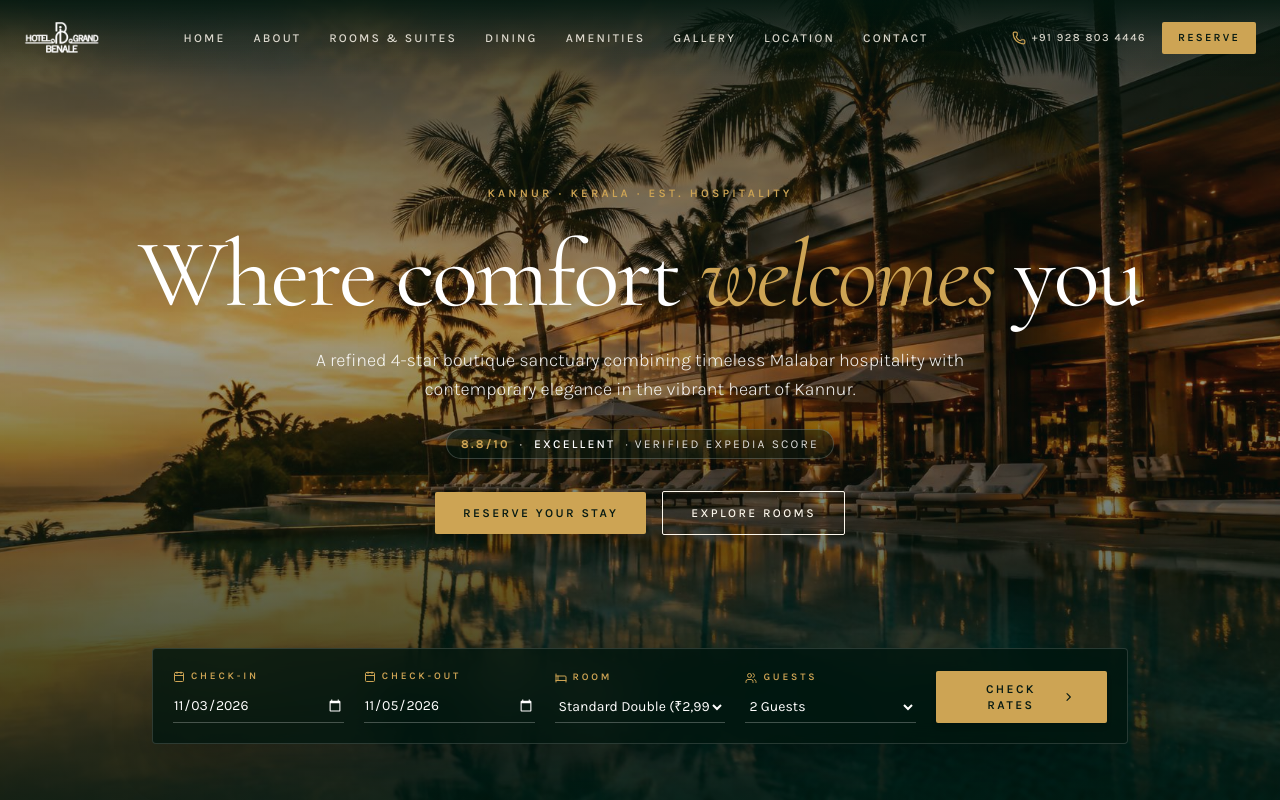
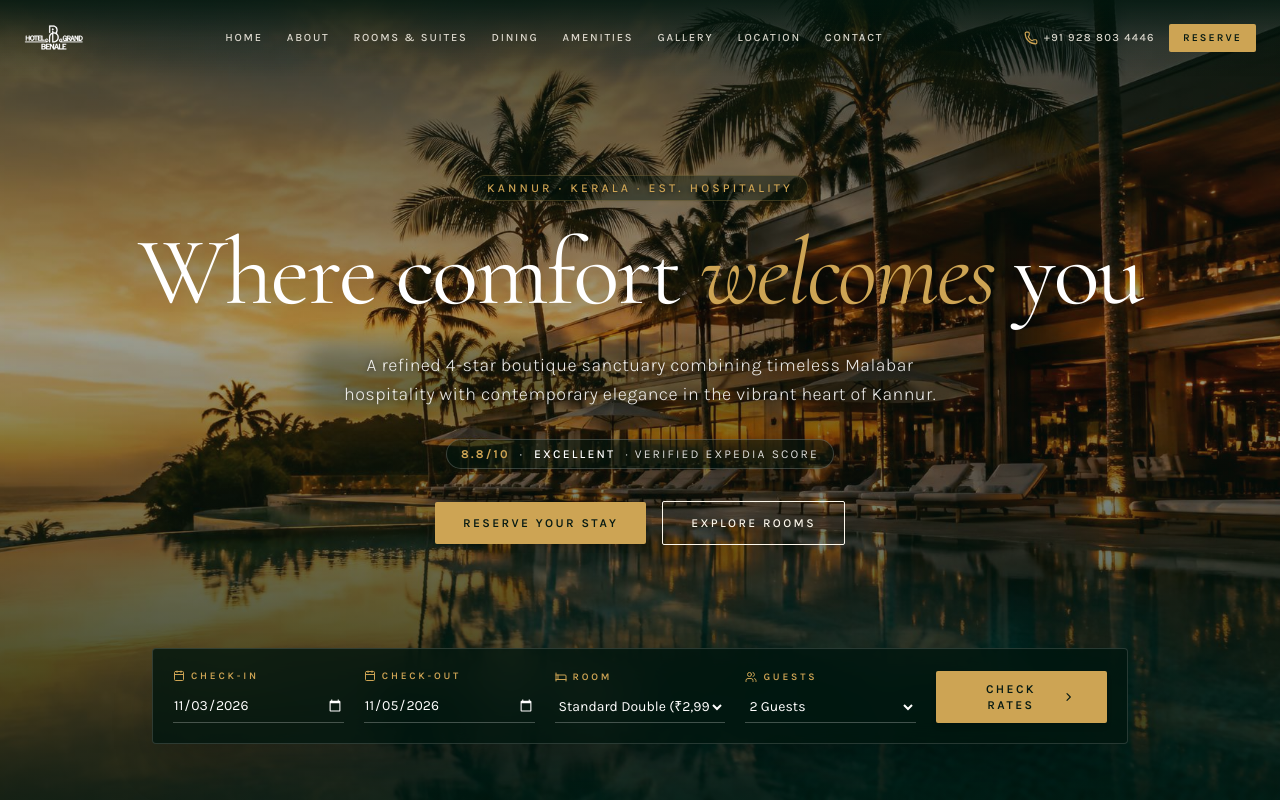
Before and after one commit to did-rukh/Hotel-Website., a React (Vite) app: page / in a window 1280 px wide. Shown: the top 800 px of the page. Built offline with nearby package versions, Linux system fonts and the light colour scheme; a web font is replaced by a local one.

Commit message:
Optimize navbar to compact dimensions and integrate hero eyebrow and bio with ambient contrast

```diff
--- a/src/components/Hero.tsx
+++ b/src/components/Hero.tsx
@@ -42,15 +42,24 @@ export const Hero = ({ onCheckAvailability }: HeroProps) => {
 
       {/* Main Centered Hero Content */}
       <div className="relative z-10 mx-auto w-full max-w-7xl px-4 sm:px-6 my-auto text-center text-ink-foreground animate-rise">
-        <p className="eyebrow tracking-[0.25em] font-semibold">Kannur · Kerala · Est. Hospitality</p>
+        {/* Heritage & Destination Crest */}
+        <div className="inline-flex items-center gap-2 px-3.5 py-1 rounded-full bg-ink/45 backdrop-blur-sm border border-gold/25 shadow-xs">
+          <span className="text-gold text-[10.5px] sm:text-xs font-medium tracking-[0.26em] uppercase drop-shadow-[0_1px_2px_rgba(0,0,0,0.6)]">
+            Kannur · Kerala · Est. Hospitality
+          </span>
+        </div>
 
         <h1 className="mt-3 sm:mt-5 text-4xl sm:text-6xl md:text-7xl lg:text-8xl leading-[1.08] font-display text-white tracking-tight">
           Where comfort <em className="text-gold italic font-normal">welcomes</em> you
         </h1>
 
-        <p className="mt-4 sm:mt-5 max-w-2xl mx-auto text-sm sm:text-base md:text-lg text-white/90 font-light leading-relaxed">
-          {hotelInfo.shortBio}
-        </p>
+        {/* Boutique Sanctuary Bio with Ambient Backing */}
+        <div className="mt-4 sm:mt-5 max-w-2xl mx-auto px-4 py-1.5 relative">
+          <div className="absolute inset-0 bg-ink/30 rounded-2xl blur-md -z-10" />
+          <p className="text-sm sm:text-base md:text-lg text-white/90 font-light leading-relaxed tracking-wide drop-shadow-[0_1px_3px_rgba(0,0,0,0.7)]">
+            {hotelInfo.shortBio}
+          </p>
+        </div>
 
         {/* Rating Pill */}
         <div className="mt-5 sm:mt-6 inline-flex items-center gap-2 sm:gap-2.5 px-3.5 py-1.5 border border-white/20 bg-ink/50 backdrop-blur-md text-[11px] sm:text-xs tracking-[0.18em] uppercase text-white rounded-full shadow-sm">
--- a/src/components/Navbar.tsx
+++ b/src/components/Navbar.tsx
@@ -45,11 +45,13 @@ export const Navbar = ({ onOpenBooking }: NavbarProps) => {
     <>
       <header
         className={`fixed inset-x-0 top-0 z-50 transition-all duration-300 ${
-          scrolled ? 'bg-ink/95 py-2 backdrop-blur-md shadow-sm border-b border-white/5' : 'py-3 sm:py-3.5 bg-gradient-to-b from-ink/80 via-ink/25 to-transparent'
+          scrolled
+            ? 'bg-ink/95 py-1.5 backdrop-blur-md shadow-sm border-b border-white/5'
+            : 'py-2 sm:py-2.5 bg-gradient-to-b from-ink/75 via-ink/20 to-transparent'
         }`}
       >
-        <div className="mx-auto flex max-w-7xl items-center justify-between px-4 sm:px-6 text-ink-foreground">
-          {/* Brand Logo (Compact & elegant) */}
+        <div className="mx-auto flex max-w-7xl h-11 sm:h-13 md:h-14 items-center justify-between px-4 sm:px-6 text-ink-foreground">
+          {/* Brand Logo (Proportionate, compact & clear) */}
           <a
             href="#home"
             className="flex items-center group focus:outline-none"
@@ -60,19 +62,19 @@ export const Navbar = ({ onOpenBooking }: NavbarProps) => {
               alt={hotelInfo.name}
               className={`w-auto object-contain transition-all duration-300 group-hover:opacity-90 ${
                 scrolled
-                  ? 'h-8 sm:h-9 md:h-10'
-                  : 'h-10 sm:h-11 md:h-12'
+                  ? 'h-7 sm:h-8 md:h-8.5'
+                  : 'h-8 sm:h-9 md:h-9.5'
               }`}
             />
           </a>
 
           {/* Desktop Navigation Links */}
-          <nav className="hidden items-center gap-5 xl:gap-7 text-[11px] xl:text-xs uppercase tracking-[0.18em] lg:flex font-medium">
+          <nav className="hidden items-center gap-4 xl:gap-6 text-[11px] uppercase tracking-[0.16em] lg:flex font-medium">
             {navLinks.map((link) => (
               <a
                 key={link.name}
                 href={link.href}
-                className="text-ink-foreground/85 hover:text-gold transition-colors duration-200 py-1"
+                className="text-ink-foreground/85 hover:text-gold transition-colors duration-200 py-0.5"
               >
                 {link.name}
               </a>
@@ -80,10 +82,10 @@ export const Navbar = ({ onOpenBooking }: NavbarProps) => {
           </nav>
 
           {/* Desktop Actions */}
-          <div className="hidden lg:flex items-center gap-4">
+          <div className="hidden lg:flex items-center gap-3.5">
             <a
               href={`tel:${hotelInfo.phoneRaw}`}
-              className="flex items-center gap-1.5 text-[11px] uppercase tracking-[0.14em] text-ink-foreground/85 hover:text-gold transition-colors font-medium"
+              className="flex items-center gap-1.5 text-[11px] uppercase tracking-[0.12em] text-ink-foreground/85 hover:text-gold transition-colors font-medium"
               title="Call Grand Benale Front Desk"
             >
               <Phone className="w-3.5 h-3.5 text-gold" />
@@ -92,7 +94,7 @@ export const Navbar = ({ onOpenBooking }: NavbarProps) => {
 
             <button
               onClick={onOpenBooking}
-              className="btn-gold !px-4 !py-2 !text-[11px] cursor-pointer tracking-wider"
+              className="btn-gold !px-3.5 !py-1.5 !text-[10.5px] cursor-pointer tracking-wider"
             >
               Reserve
             </button>
@@ -102,7 +104,7 @@ export const Navbar = ({ onOpenBooking }: NavbarProps) => {
           <div className="flex items-center gap-2 lg:hidden">
             <button
               onClick={onOpenBooking}
-              className="btn-gold !px-3 !py-1.5 !text-[10px] cursor-pointer tracking-wider"
+              className="btn-gold !px-2.5 !py-1 !text-[10px] cursor-pointer tracking-wider"
             >
               Reserve
             </button>
```
